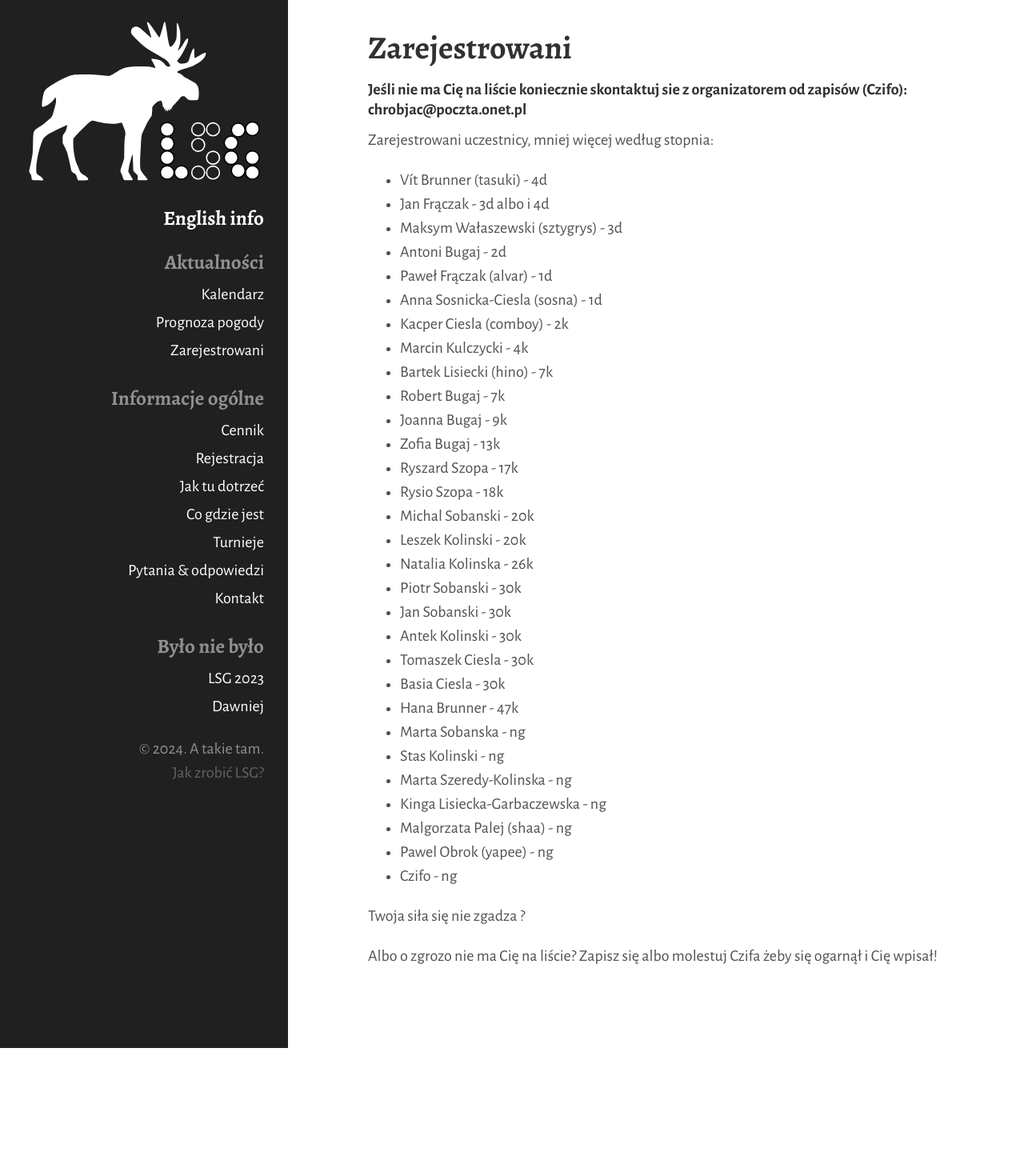
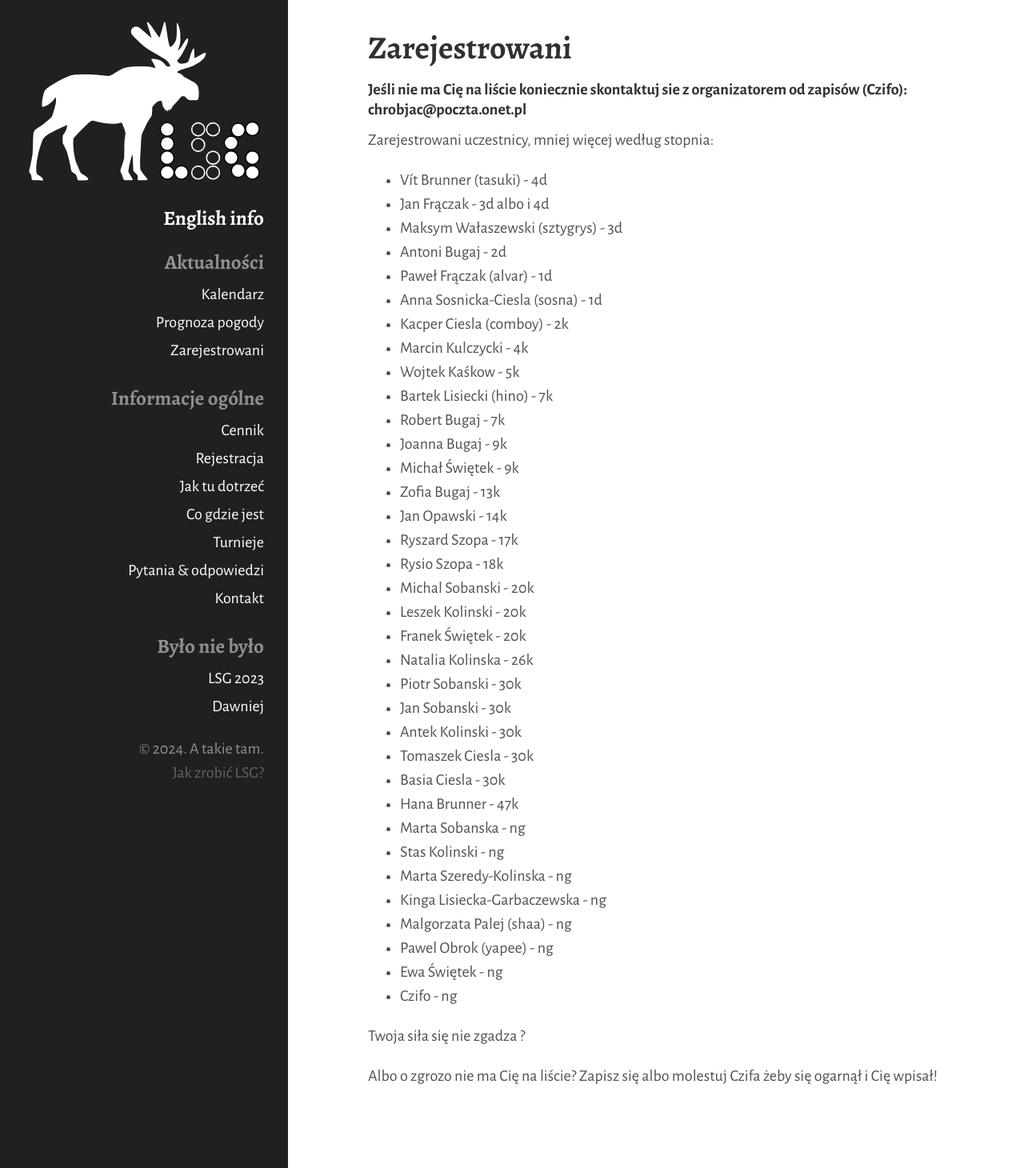
Before and after one commit to tasuki/lsg, a Jekyll site: the page built from zarejestrowani.md, in a window 1280 px wide. Shown: the whole page at 80% size. Built offline with Jekyll 4.4.1, drawn with Linux system fonts in a browser that asks for light colours; before the commit the page ends 1310 px from its top, so only the background shows below that.

Commit message:
Update zarejestrowani.md

```diff
--- a/zarejestrowani.md
+++ b/zarejestrowani.md
@@ -17,14 +17,18 @@ Zarejestrowani uczestnicy, mniej więcej według stopnia:
 - Anna Sosnicka-Ciesla (sosna) - 1d
 - Kacper Ciesla (comboy) - 2k
 - Marcin Kulczycki - 4k
+- Wojtek Kaśkow - 5k
 - Bartek Lisiecki (hino) - 7k
 - Robert Bugaj - 7k
 - Joanna Bugaj - 9k
+- Michał Świętek - 9k
 - Zofia Bugaj - 13k
+- Jan Opawski - 14k
 - Ryszard Szopa - 17k
 - Rysio Szopa - 18k
 - Michal Sobanski - 20k
 - Leszek Kolinski - 20k
+- Franek Świętek - 20k
 - Natalia Kolinska - 26k
 - Piotr Sobanski - 30k
 - Jan Sobanski - 30k
@@ -38,6 +42,7 @@ Zarejestrowani uczestnicy, mniej więcej według stopnia:
 - Kinga Lisiecka-Garbaczewska - ng
 - Malgorzata Palej (shaa) - ng
 - Pawel Obrok (yapee) - ng
+- Ewa Świętek - ng
 - Czifo - ng
 
 
```
